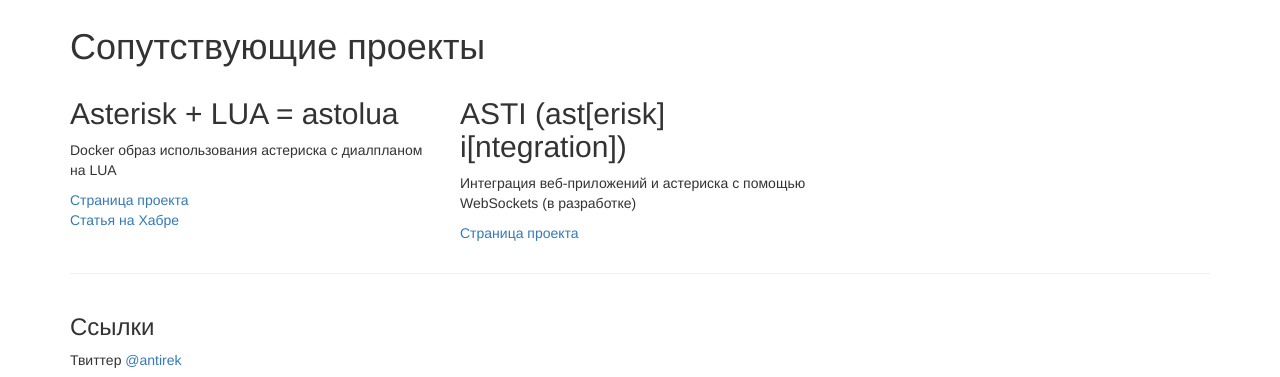
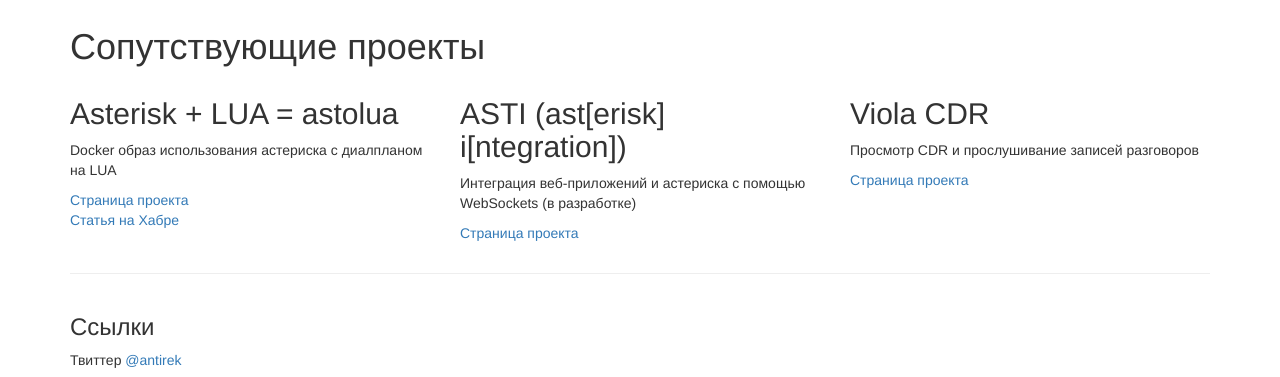
Before and after one commit to antirek/asterisk-wheels, a website: page index.html in a window 1280 px wide. Shown: the part 798-1175 px from the top of the page. Drawn offline with Linux system fonts and the light colour scheme.

Commit message:
add viola-cdr

```diff
--- a/index.html
+++ b/index.html
@@ -119,6 +119,14 @@
                 <br/>
               </p>
             </div><!--/.col-xs-6.col-lg-4-->
+            <div class="col-xs-6 col-lg-4">
+              <h2>Viola CDR</h2>
+              <p>Просмотр CDR и прослушивание записей разговоров</p>
+              <p>
+                <a href="https://github.com/antirek/viola-cdr" role="button" target="_new">Страница проекта</a>
+                <br/>
+              </p>
+            </div><!--/.col-xs-6.col-lg-4-->
 
           </div><!--/row-->
 
```
